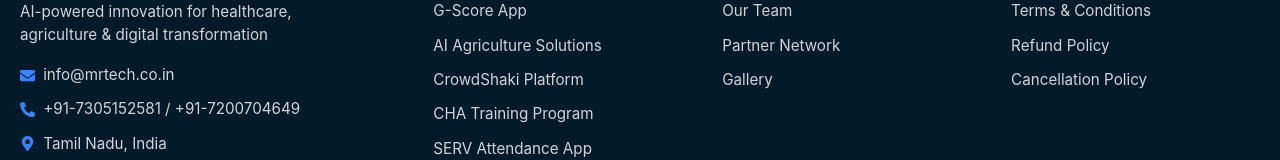
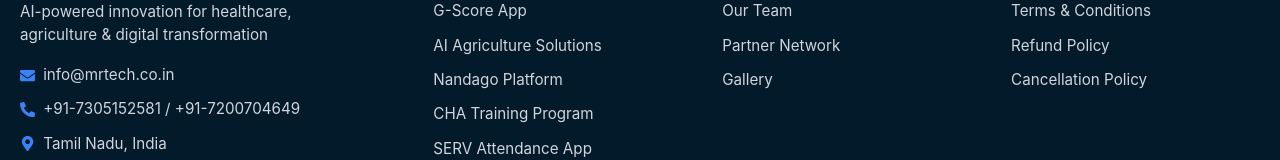
Before and after one commit to Keerthana-S15/mrtech-website, a React (Create React App) app in the folder frontend/: page / in a window 1280 px wide. Shown: the part 1540-1700 px from the top of the page. Built offline with nearby package versions, Linux system fonts and the light colour scheme.

Commit message:
update code

```diff
--- a/frontend/src/components/Footer.jsx
+++ b/frontend/src/components/Footer.jsx
@@ -31,7 +31,7 @@
             <li><Link to="/solutions/gcare">G Care Health ATM</Link></li>
             <li><Link to="/solutions/health-score">G-Score App</Link></li>
             <li><Link to="/solutions/agri">AI Agriculture Solutions</Link></li>
-            <li><Link to="/crowdshaki">CrowdShaki Platform</Link></li>
+            <li><Link to="/crowdshaki">Nandago Platform</Link></li>
             <li><Link to="/solutions/cha">CHA Training Program</Link></li>
             <li><Link to="/solutions/serv-attendance">SERV Attendance App</Link></li>
           </ul>
```
